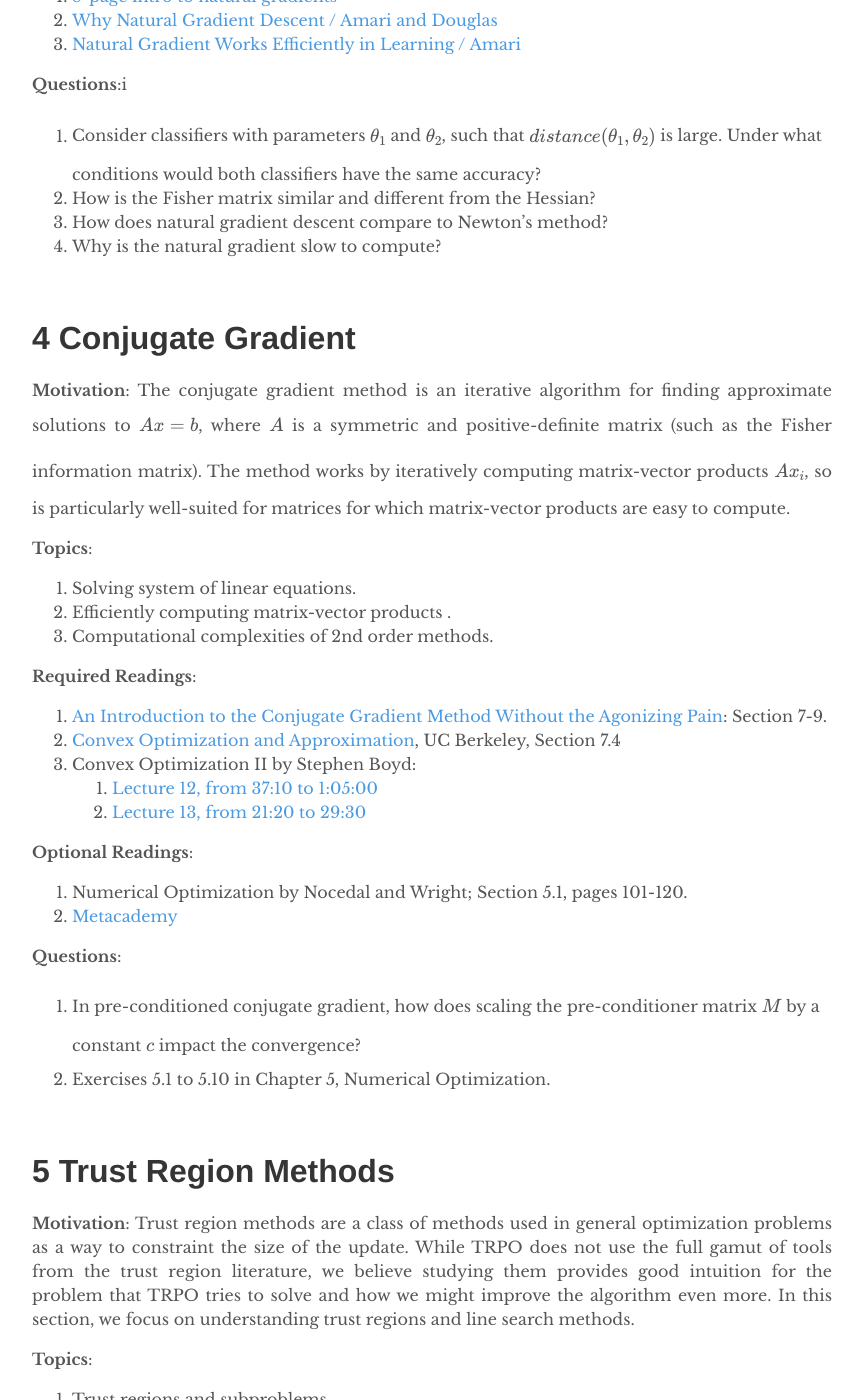
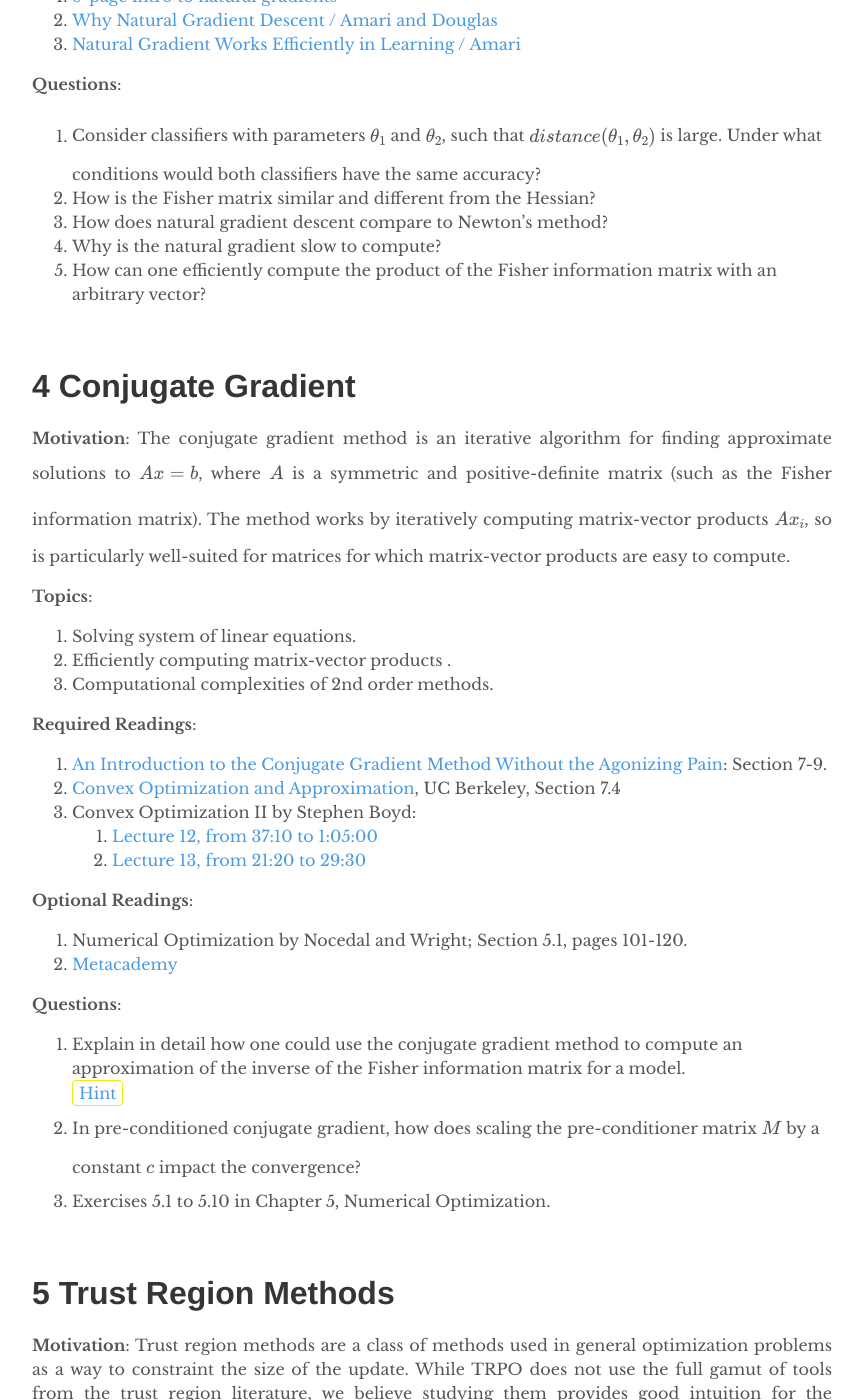
Before and after one commit to depthfirstlearning/depthfirstlearning.com, a Jekyll site: the page built from _posts/2018-06-17-TRPO.markdown, in a window 1280 px wide and 1400 px high, scrolled down 4170 px. Shown: the whole window, without its empty margins (208-1071 px from the left). Built offline with Jekyll 4.4.1, drawn with Linux system fonts in a browser that asks for light colours; formulas are drawn with MathJax 3.

Commit message:
Update 2018-06-17-TRPO.markdown

```diff
--- a/_posts/2018-06-17-TRPO.markdown
+++ b/_posts/2018-06-17-TRPO.markdown
@@ -179,13 +179,14 @@ improvement. It is often used as a strong baseline when evaluating new algorithm
   2. [Why Natural Gradient Descent / Amari and Douglas](http://www.yaroslavvb.com/papers/amari-why.pdf)
   3. [Natural Gradient Works Efficiently in Learning / Amari](https://personalrobotics.ri.cmu.edu/files/courses/papers/Amari1998a.pdf)
 
-  **Questions**:i
+  **Questions**:
   1. Consider classifiers with parameters $$\theta_{1}$$ and $$\theta_{2}$$,
      such that $$distance(\theta_1, \theta_2)$$ is large. Under what conditions
      would both classifiers have the same accuracy?
   2. How is the Fisher matrix similar and different from the Hessian?
   3. How does natural gradient descent compare to Newton’s method?
   4. Why is the natural gradient slow to compute?
+  5. How can one efficiently compute the product of the Fisher information matrix with an arbitrary vector?
 
 <br />
 
@@ -214,9 +215,15 @@ improvement. It is often used as a strong baseline when evaluating new algorithm
   2. [Metacademy](https://metacademy.org/graphs/concepts/conjugate_gradient)
 
   **Questions**:
-  1. In pre-conditioned conjugate gradient, how does scaling the pre-conditioner
+  1. Explain in detail how one could use the conjugate gradient method to
+     compute an approximation of the inverse of the Fisher information matrix
+     for a model.
+     <details><summary>Hint</summary>
+     See question 5 in the last section (computing Fisher-vector products)
+     </details>
+  2. In pre-conditioned conjugate gradient, how does scaling the pre-conditioner
      matrix $$M$$ by a constant $$c$$ impact the convergence?
-  2. Exercises 5.1 to 5.10 in Chapter 5, Numerical Optimization.
+  3. Exercises 5.1 to 5.10 in Chapter 5, Numerical Optimization.
 
 <br />
 
```
